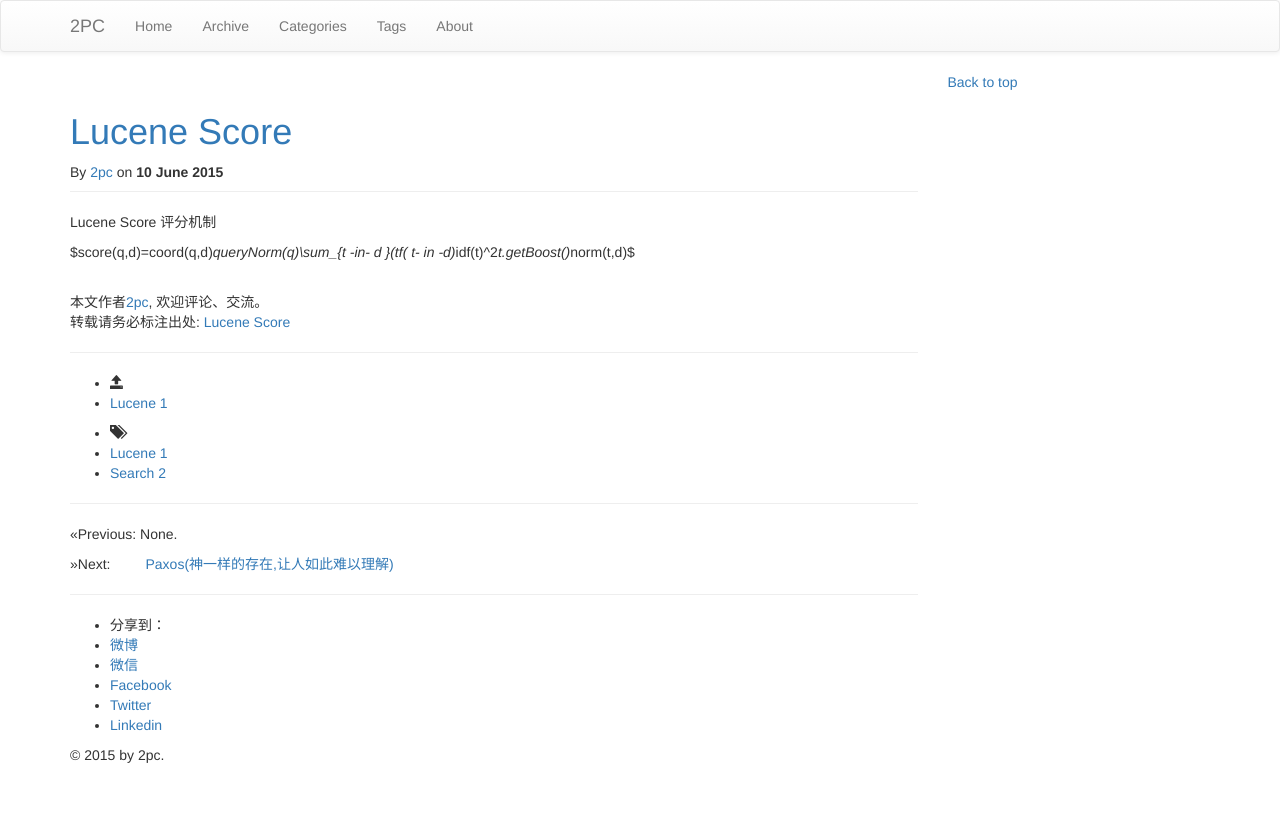
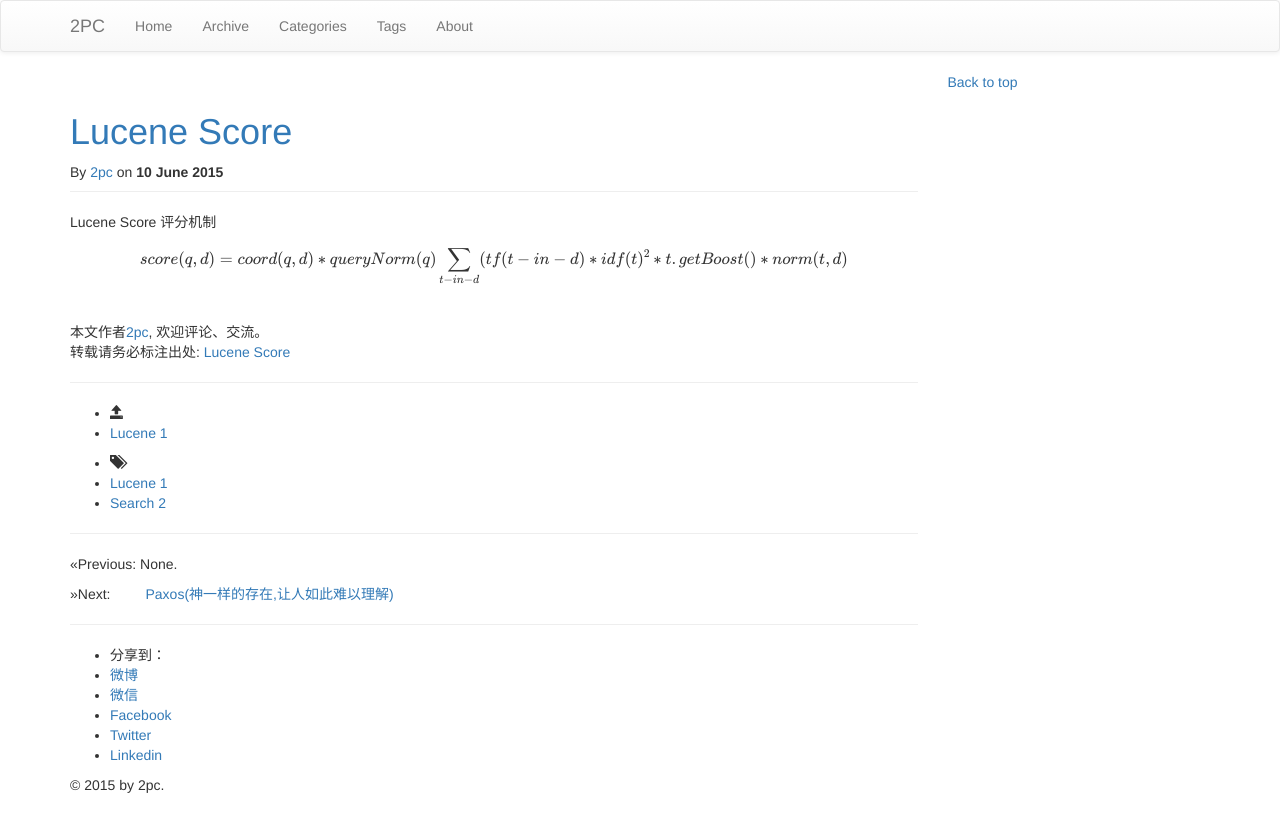
Before and after one commit to luyee/2pc.github.io, a Jekyll site: the page built from _posts/Search/2015-06-10-Lucene-Score.md, in a window 1280 px wide. Shown: the top 832 px of the page. Built offline with Jekyll 4.4.1, drawn with Linux system fonts in a browser that asks for light colours; nearby versions of some CDN libraries; library files that are not in the unit come from our copies; formulas are drawn with MathJax 3; comment, search, counter and statistics services are not loaded.

```diff
--- a/_posts/Search/2015-06-10-Lucene-Score.md
+++ b/_posts/Search/2015-06-10-Lucene-Score.md
@@ -8,4 +8,4 @@ tags: ["Lucene","Search"]
 ---
 Lucene Score 评分机制
 
-$score(q,d)=coord(q,d)*queryNorm(q)\sum_{t -in- d }(tf( t- in -d)*idf(t)^2*t.getBoost()*norm(t,d)$
+$$score(q,d)=coord(q,d)*queryNorm(q)\sum_{t -in- d }(tf( t- in -d)*idf(t)^2*t.getBoost()*norm(t,d)$$
```
